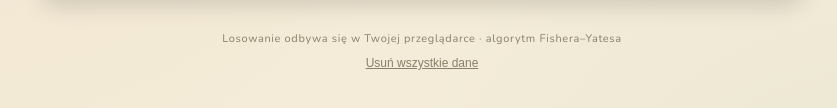
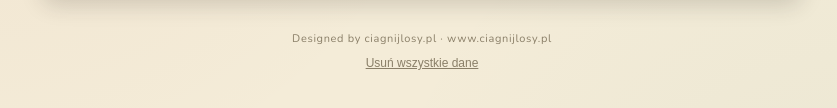
Before and after one commit to 18moneyz/ruletka, a website: page index.html in a window 1280 px wide. Shown: the part 386-494 px from the top of the page, without its empty margins (218-1055 px from the left). Drawn offline with nearby package versions, Linux system fonts and the light colour scheme; no server answers.

Commit message:
Update index.html

```diff
--- a/index.html
+++ b/index.html
@@ -212,7 +212,7 @@ footer .reset-link{margin-top:6px;}
   </div>
 
   <footer>
-    Losowanie odbywa się w Twojej przeglądarce &middot; algorytm Fishera–Yatesa
+    Designed by ciagnijlosy.pl &middot; www.ciagnijlosy.pl
     <div class="reset-link"><button class="btn-ghost" id="resetAllBtn">Usuń wszystkie dane</button></div>
   </footer>
 
```
